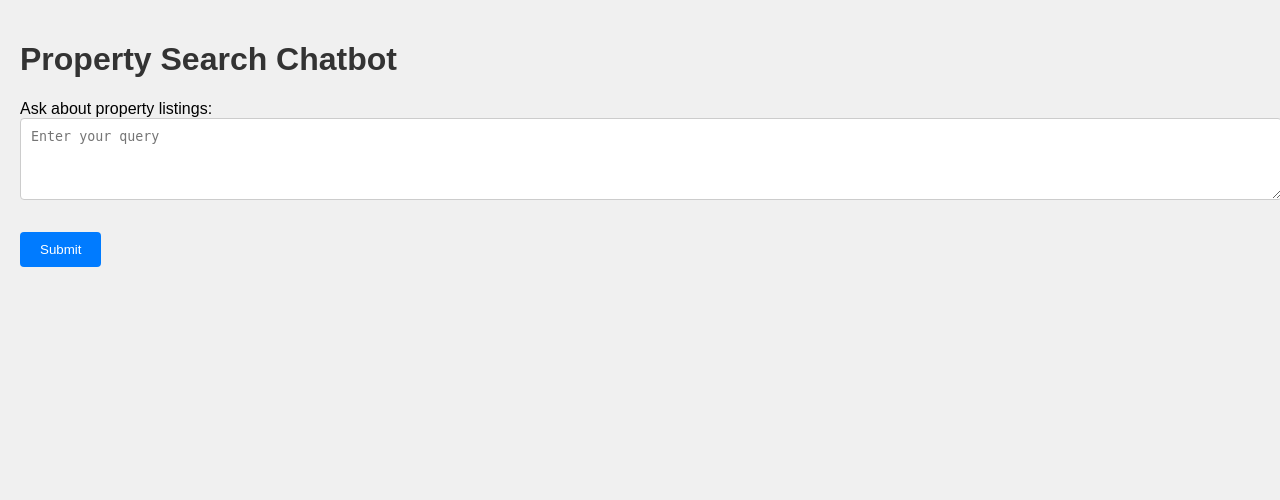
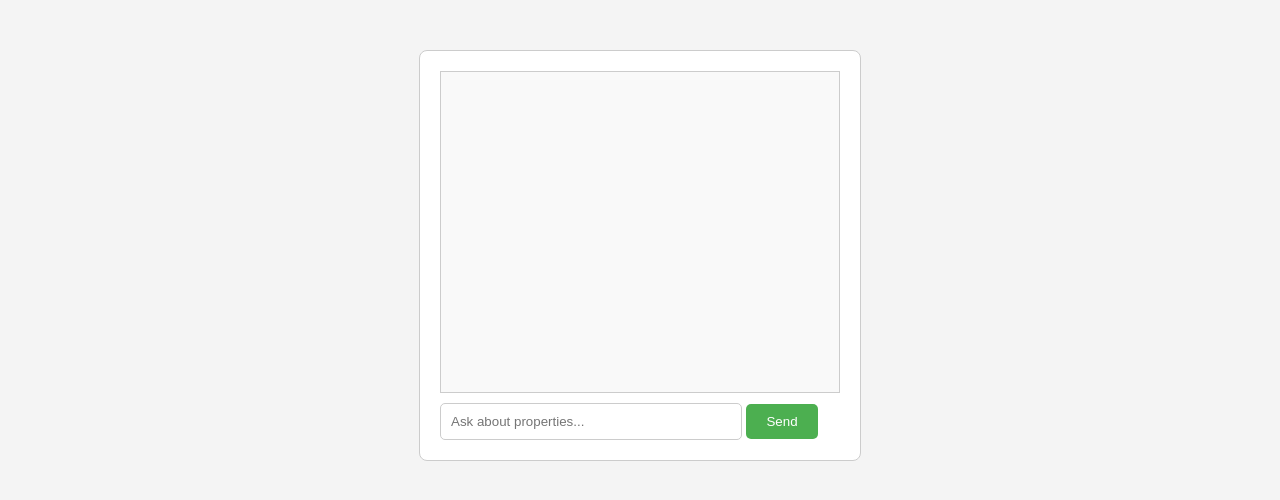
Before and after one commit to Janardhika246/Chatbot, a Flask app: template templates/index.html in a window 1280 px wide. Shown: the top 500 px of the page. Run offline with Flask 3, Linux system fonts and the light colour scheme; the template is opened without the code that fills it, so the values that code supplies are empty.

Commit message:
created a new html css, py files to statr the project from the scratch. and created a chatbot only using gemini api, html css, flask, without repliers

```diff
--- a/app.py
+++ b/app.py
@@ -1,77 +1,32 @@
-from flask import Flask, request, jsonify
+from flask import Flask, request, render_template, jsonify
+import google.generativeai as genai
+from dotenv import load_dotenv
+import os
 import requests
-import os
-from dotenv import load_dotenv
-import google.generativeai as gemini_ai
-
-load_dotenv()
 
 app = Flask(__name__)
+app.secret_key = os.urandom(24)
+
+load_dotenv()  # Load environment variables from a .env file
 
 # Configure Google Gemini API Key
-gemini_ai.configure(api_key=os.getenv('GEMINI_API_KEY'))
-REPLIERS_KEY = os.getenv('REPLIERS_KEY')
+genai.configure(api_key=os.getenv('GEMINI_API_KEY'))
 
+@app.route('/', methods=['GET', 'POST'])
+def index():
+    return render_template('index.html')
 
-@app.route('/property_chat', methods=['GET', 'POST'])
-def property_chat():
-    if request.method == 'POST':
-        data = request.get_json()
-        user_input = data.get('message')
+@app.route('/get_response', methods=['POST'])
+def get_response():
+    user_input = request.json.get('message')
 
-        # Make the Repliers API call
-        response_from_api = get_repliers_data(user_input)
+    # Integrating with Gemini AI (Google Generative AI)
+    model = genai.GenerativeModel('gemini-1.5-flash')
+    chat_session = model.start_chat(history=[])
+    response = chat_session.send_message(user_input)
 
-        # Integrate the response into a conversation with the Gemini model
-        if response_from_api:
-            prompt = f"User Query: {user_input}\n\nAPI Response: {response_from_api}"
-            response = gemini_ai.chat(prompt=prompt)
-            chatbot_response = response['messages'][0]['content']  # Adjust based on the actual response
-        else:
-            chatbot_response = "Sorry, I couldn't retrieve any data for that query."
-
-        return jsonify({'response': chatbot_response})
-
-    return "This route only accepts POST requests."
-
-
-def get_repliers_data(user_query):
-    """Function to query the Repliers API based on user's input"""
-    API_ENDPOINT = 'https://api.repliers.io/listings'
-
-    # Set up basic parameters for the API call (adjust as needed)
-    params = {
-        'cluster': 'true',
-        'minPrice': '1',
-        'maxPrice': '10000000',
-        'numBedrooms': '1',
-        'numBathrooms': '1',
-        'propertyType': 'House',  # Adjust dynamically based on user input
-    }
-
-    headers = {
-        "accept": "application/json",
-        "content-type": "application/json",
-        "Authorization": f"Bearer {REPLIERS_KEY}"  # Make sure this matches the API's expected header format
-    }
-
-    try:
-        response = requests.get(API_ENDPOINT, headers=headers, params=params)
-        response.raise_for_status()  # Raise an exception for 4xx/5xx errors
-        data = response.json()
-
-        # Process the API data for the chatbot to use
-        if 'listings' in data and len(data['listings']) > 0:
-            listings = data['listings']
-            first_listing = listings[0]  # Get the first listing as an example
-            return f"Listing found: {first_listing['address']}, Price: ${first_listing['listPrice']}, Bedrooms: {first_listing['details']['numBedrooms']}, Bathrooms: {first_listing['details']['numBathrooms']}"
-        else:
-            return None
-
-    except requests.RequestException as e:
-        print(f"Error fetching data from Repliers API: {e}")
-        return None
-
+    # Send the chatbot's response back to the frontend
+    return jsonify({'response': response.text})
 
 if __name__ == '__main__':
     app.run(debug=True)
--- a/requirements.txt
+++ b/requirements.txt
@@ -1,5 +1,5 @@
 Flask==2.3.2
 gunicorn==20.1.0
-requests==2.31.0
+python-dotenv
+requests
 google-generativeai
-python-dotenv
--- a/static/styles.css
+++ b/static/styles.css
@@ -1,27 +1,38 @@
+body {
+    font-family: Arial, sans-serif;
+    background-color: #f4f4f4;
+}
+
 #chat-container {
     width: 400px;
-    margin: 0 auto;
+    margin: 50px auto;
+    padding: 20px;
     border: 1px solid #ccc;
-    padding: 10px;
+    background-color: white;
+    border-radius: 8px;
 }
 
 #chat-box {
-    height: 400px;
+    height: 300px;
     overflow-y: scroll;
-    border-bottom: 1px solid #ccc;
+    border: 1px solid #ccc;
+    padding: 10px;
     margin-bottom: 10px;
+    background-color: #f9f9f9;
 }
 
-.message {
-    margin: 5px 0;
-}
-
-#chat-form input[type="text"] {
-    width: 80%;
+#user-input {
+    width: 70%;
     padding: 10px;
+    border-radius: 5px;
     border: 1px solid #ccc;
 }
 
-#chat-form button {
-    padding: 10px;
+button {
+    padding: 10px 20px;
+    border: none;
+    background-color: #4CAF50;
+    color: white;
+    border-radius: 5px;
+    cursor: pointer;
 }
--- a/templates/index.html
+++ b/templates/index.html
@@ -3,85 +3,34 @@
 <head>
     <meta charset="UTF-8">
     <meta name="viewport" content="width=device-width, initial-scale=1.0">
-    <title>Property Search Chatbot</title>
-    <style>
-        body {
-            font-family: Arial, sans-serif;
-            background-color: #f0f0f0;
-            margin: 0;
-            padding: 20px;
-        }
-        h1 {
-            color: #333;
-        }
-        form {
-            margin-bottom: 20px;
-        }
-        textarea {
-            width: 100%;
-            padding: 10px;
-            margin-bottom: 10px;
-            border: 1px solid #ccc;
-            border-radius: 4px;
-        }
-        button {
-            padding: 10px 20px;
-            background-color: #007BFF;
-            color: #fff;
-            border: none;
-            border-radius: 4px;
-            cursor: pointer;
-        }
-        button:hover {
-            background-color: #0056b3;
-        }
-        #response {
-            background-color: #fff;
-            padding: 15px;
-            border-radius: 5px;
-            border: 1px solid #ccc;
-            margin-top: 20px;
-        }
-    </style>
+    <title>Real Estate Chat Assistant</title>
+    <link rel="stylesheet" href="{{ url_for('static', filename='styles.css') }}">
 </head>
 <body>
-    <h1>Property Search Chatbot</h1>
-    <form id="chatForm">
-        <label for="message">Ask about property listings:</label>
-        <textarea name="message" id="message" rows="4" cols="50" placeholder="Enter your query"></textarea><br><br>
-        <button type="submit">Submit</button>
-    </form>
-
-    <div id="response" style="display:none;">
-        <h2>Chatbot Response:</h2>
-        <p id="responseText"></p>
+    <div id="chat-container">
+        <div id="chat-box"></div>
+        <input type="text" id="user-input" placeholder="Ask about properties...">
+        <button onclick="sendMessage()">Send</button>
     </div>
 
     <script>
-        document.getElementById('chatForm').addEventListener('submit', function(event) {
-            event.preventDefault();  // Prevent the form from submitting the traditional way
-
-            const userMessage = document.getElementById('message').value;
-
-            fetch('/property_chat', {
+        function sendMessage() {
+            let userMessage = document.getElementById("user-input").value;
+            fetch('/get_response', {
                 method: 'POST',
                 headers: {
-                    'Content-Type': 'application/json',
+                    'Content-Type': 'application/json'
                 },
-                body: JSON.stringify({ message: userMessage }),
+                body: JSON.stringify({ message: userMessage })
             })
             .then(response => response.json())
             .then(data => {
-                // Display the response in the 'response' div
-                const responseDiv = document.getElementById('response');
-                const responseText = document.getElementById('responseText');
-                responseDiv.style.display = 'block';
-                responseText.innerText = data.response;
-            })
-            .catch(error => {
-                console.error('Error:', error);
+                let chatBox = document.getElementById("chat-box");
+                chatBox.innerHTML += `<p><strong>You:</strong> ${userMessage}</p>`;
+                chatBox.innerHTML += `<p><strong>Bot:</strong> ${data.response}</p>`;
+                document.getElementById("user-input").value = '';  // Clear input
             });
-        });
+        }
     </script>
 </body>
 </html>
```
Also changed, not shown: templates/chat.html (deleted, +0 -46 lines), templates/property_chat.html (deleted, +0 -87 lines).
